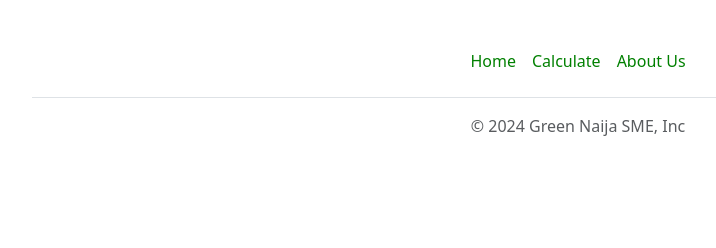
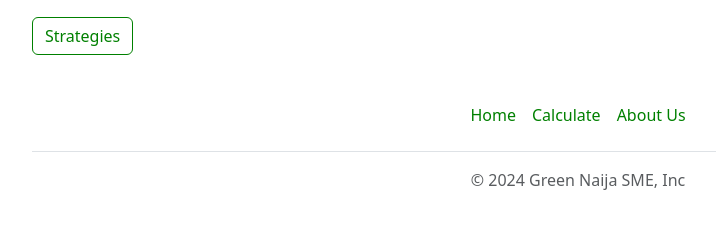
Before and after one commit to Te-mixx/Green-naija-sme, a Flask app: template flaskr/templates/result.html in a window 1280 px wide. Shown: the part 906-1154 px from the top of the page, without its empty margins (62-778 px from the left). Before the commit the page ends 1042 px from the top, so only its background shows below. Run offline with Flask 3, Linux system fonts and the light colour scheme; the template is opened without the code that fills it, so the values that code supplies are empty; some libraries are stand-ins or nearby versions.

Commit message:
add strategies button

```diff
--- a/flaskr/templates/result.html
+++ b/flaskr/templates/result.html
@@ -30,7 +30,7 @@
         {% else %}
         <p>With your Transport activity representing {{ transport_percent }} % of the business’s carbon footprint. The total cost of the activities for your business is <strong> {{ total_price }}</strong>  Click below for strategies to reduce your carbon footprint.</p>
         {% endif %}
-
+        <button type="submit" class="btn custom-primary-btn">Strategies</button>
 
 
 <script src="https://code.jquery.com/jquery-3.6.1.min.js" integrity="sha256-o88AwQnZB+VDvE9tvIXrMQaPlFFSUTR+nldQm1LuPXQ=" crossorigin="anonymous"></script>
```
